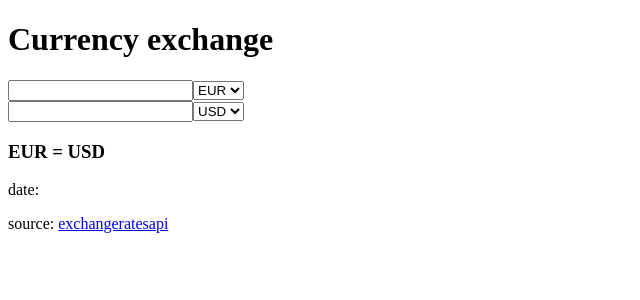
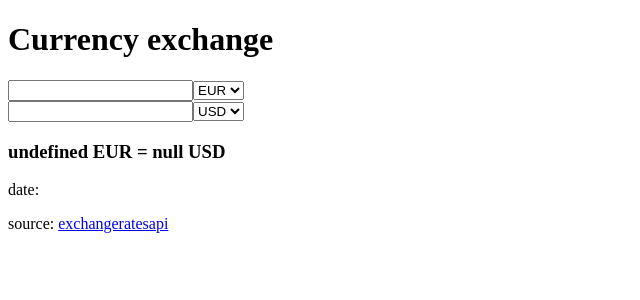
Before and after one commit to PatrykJamroz/currency-exchange-app, a React (Create React App) app: page / in a window 1280 px wide. Shown: the top 300 px of the page, without its empty margins (0-640 px from the left). Built offline with nearby package versions, Linux system fonts and the light colour scheme; no server answers.

Commit message:
both ways convert

```diff
--- a/src/components/Exchanger.tsx
+++ b/src/components/Exchanger.tsx
@@ -2,20 +2,20 @@ import React, { ButtonHTMLAttributes, useState } from "react";
 import { useExchange } from "./useExchange"; //custom hook
 
 export default function Exchanger() {
-  const echangedValues = useExchange();
+  const exchangedValues = useExchange();
   return (
     <div>
       <form>
         <label>
           <input
-            name="amount"
+            name="inputOne"
             type="number"
-            value={echangedValues.amount || undefined}
-            onChange={echangedValues.amountChange}
+            value={exchangedValues.inputOne || undefined}
+            onChange={exchangedValues.inputOneChange}
           />
           <select
-            value={echangedValues.fromCurrency}
-            onChange={echangedValues.fromChange}
+            value={exchangedValues.currencyOne}
+            onChange={exchangedValues.currencyOneChange}
           >
             <option value="EUR">EUR</option>
             <option value="USD">USD</option>
@@ -25,14 +25,14 @@ export default function Exchanger() {
         <br />
         <label>
           <input
-            name="amount"
+            name="inputTwo"
             type="number"
-            value={echangedValues.amount || undefined}
-            onChange={echangedValues.amountChange}
+            value={exchangedValues.inputTwo || undefined}
+            onChange={exchangedValues.inputTwoChange}
           />
           <select
-            value={echangedValues.toCurrency}
-            onChange={echangedValues.toChange}
+            value={exchangedValues.currencyTwo}
+            onChange={exchangedValues.currencyTwoChange}
           >
             <option value="USD">USD</option>
             <option value="PLN">PLN</option>
@@ -42,10 +42,17 @@ export default function Exchanger() {
         <br />
       </form>
       <h3>
-        {echangedValues.amount} {echangedValues.fromCurrency} ={" "}
-        {echangedValues.exchangedAmount?.toFixed(4)} {echangedValues.toCurrency}
+        {exchangedValues.inputOneChanged
+          ? `${exchangedValues.inputOne} ${exchangedValues.currencyOne} =${" "}
+        ${exchangedValues.exchangedAmount?.toFixed(4)}${" "}
+        ${exchangedValues.currencyTwo}`
+          : `${exchangedValues.exchangedAmount?.toFixed(4)} ${
+              exchangedValues.currencyOne
+            } =${" "}
+        ${exchangedValues.inputTwo}${" "}
+        ${exchangedValues.currencyTwo}`}
       </h3>
-      <p>date: {echangedValues.date}</p>
+      <p>date: {exchangedValues.date}</p>
       <p>
         source: <a href="https://exchangeratesapi.io/">exchangeratesapi</a>
       </p>
--- a/src/components/useExchange.ts
+++ b/src/components/useExchange.ts
@@ -4,43 +4,65 @@ import { useEffect, useState } from "react";
 import { api, Currency } from "../api";
 
 export function useExchange() {
-  const [amount, setAmount] = useState<number | null>(null);
-  const [fromCurrency, setFromCurrency] = useState<Currency>("EUR");
-  const [toCurrency, setToCurrency] = useState<Currency>("USD");
+  const [inputOne, setinputOne] = useState<number | null>(null);
+  const [inputTwo, setinputTwo] = useState<number | null>(null);
+  const [currencyOne, setCurrencyOne] = useState<Currency>("EUR");
+  const [currencyTwo, setCurrencyTwo] = useState<Currency>("USD");
   const [rate, setRate] = useState(1);
   const [date, setDate] = useState("");
+  const [inputOneChanged, setInputOneChanged] = useState<Boolean>(false);
+  const [inputTwoChanged, setInputTwoChanged] = useState<Boolean>(false);
 
   useEffect(() => {
     getRates();
-  }, [toCurrency, fromCurrency]);
+  }, [currencyOne, currencyTwo]);
 
-  function amountChange(e: React.FormEvent<HTMLInputElement>) {
-    setAmount(Number(e.currentTarget.value));
+  function inputOneChange(e: React.FormEvent<HTMLInputElement>) {
+    setinputOne(Number(e.currentTarget.value));
+    setInputOneChanged(true);
   }
 
-  function fromChange(e: React.FormEvent<HTMLSelectElement>) {
-    setFromCurrency(e.currentTarget.value as Currency);
+  function inputTwoChange(e: React.FormEvent<HTMLInputElement>) {
+    setinputTwo(Number(e.currentTarget.value));
+    setInputOneChanged(false);
   }
 
-  function toChange(e: React.FormEvent<HTMLSelectElement>) {
-    setToCurrency(e.currentTarget.value as Currency);
+  function currencyOneChange(e: React.FormEvent<HTMLSelectElement>) {
+    setCurrencyOne(e.currentTarget.value as Currency);
+  }
+
+  function currencyTwoChange(e: React.FormEvent<HTMLSelectElement>) {
+    setCurrencyTwo(e.currentTarget.value as Currency);
   }
 
   async function getRates() {
-    const data = await api(fromCurrency, toCurrency);
-    setRate(data.rates[toCurrency]);
+    const data = await api(currencyOne, currencyTwo);
+    setRate(data.rates[currencyTwo]);
     setDate(data.date);
   }
 
-  const exchangedAmount = amount !== null ? amount * rate : null;
+  let exchangedAmount: number | null;
+
+  if (inputOneChanged) {
+    exchangedAmount = inputOne !== null ? inputOne * rate : null;
+  } else {
+    exchangedAmount = inputTwo !== null ? inputTwo / rate : null;
+  }
+
+  //const exchangedAmountRev = inputTwo !== null ? inputTwo / rate : null;
+  //const exchangedAmount = inputOne !== null ? inputOne * rate : null;
   return {
-    toChange,
-    fromChange,
-    amount,
-    fromCurrency,
-    toCurrency,
+    currencyOneChange,
+    currencyTwoChange,
+    inputOne,
+    inputTwo,
+    currencyOne,
+    currencyTwo,
     exchangedAmount,
-    amountChange,
+    inputOneChange,
+    inputTwoChange,
     date,
+    inputOneChanged,
+    inputTwoChanged,
   };
 }
```
Also changed, not shown: 2 other files (tests, documents, lock files or other folders).
